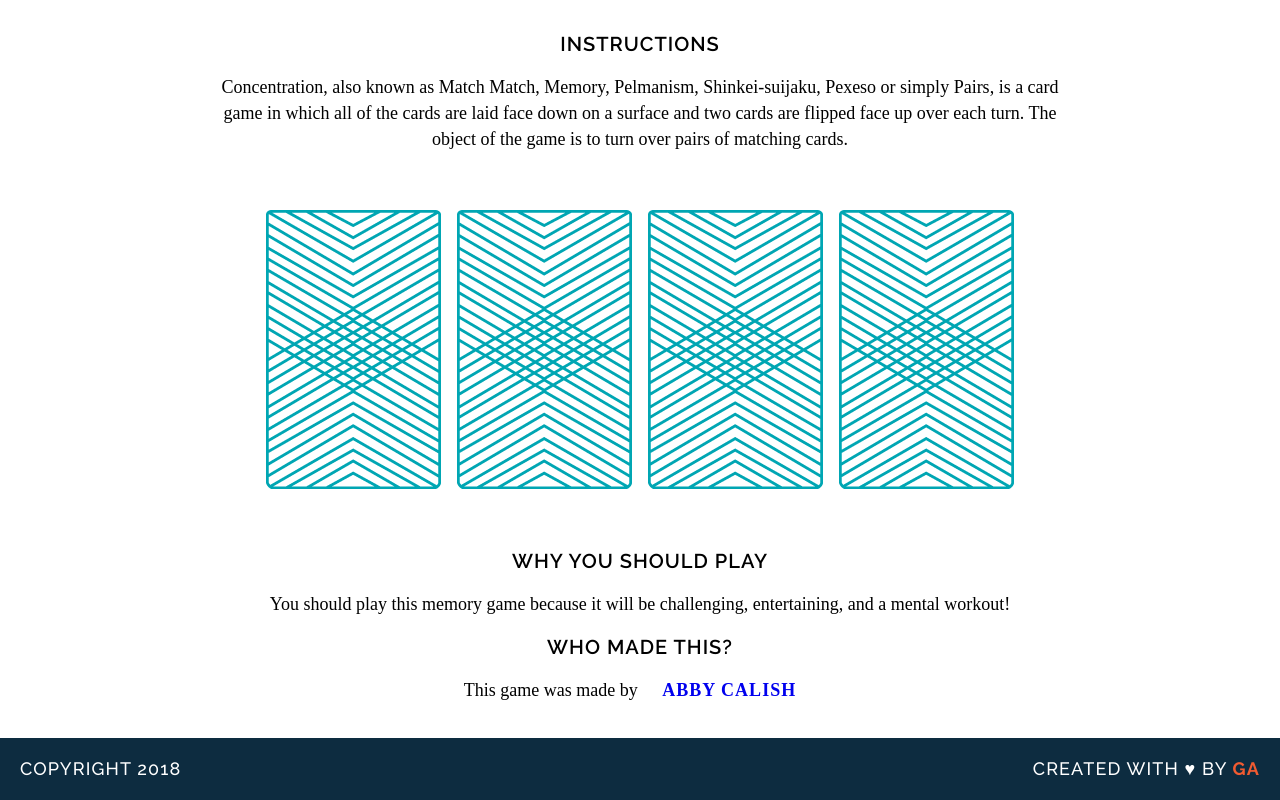
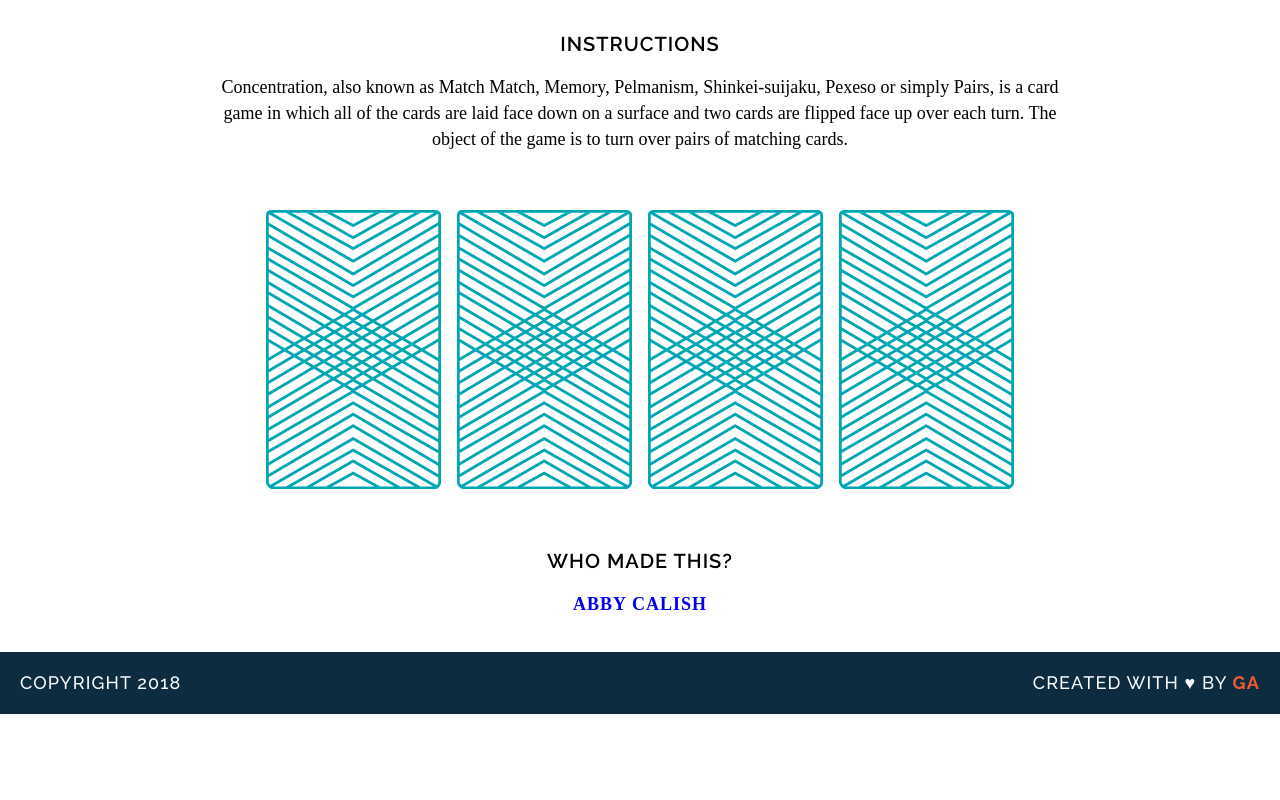
Before and after one commit to acalish/wdi-fundamentals-memorygame, a plain HTML site: page memory_game/index.html in a window 1280 px wide. Shown: the part 351-1151 px from the top of the page. After the commit the page ends 1065 px from the top, so only its background shows below. Drawn offline with Linux system fonts and the light colour scheme; a web font is replaced by a local one.

```diff
--- a/memory_game/index.html
+++ b/memory_game/index.html
@@ -18,10 +18,8 @@
 			<p>Concentration, also known as Match Match, Memory, Pelmanism, Shinkei-suijaku, Pexeso or simply Pairs, is a card game in which all of the cards are laid face down on a surface and two cards are flipped face up over each turn. The object of the game is to turn over pairs of matching cards.</p>
 		<div id="game-board" class="board clearfix"></div>
 
-		<h2>Why you should play</h2>
-			<p>You should play this memory game because it will be challenging, entertaining, and a mental workout!</p>
 		<h2>Who made this?</h2>
-			<p>This game was made by <a href="https://www.linkedin.com/in/abbycalish/">Abby Calish</a></p>
+			<p><a href="https://www.linkedin.com/in/abbycalish/">Abby Calish</a></p>
 	</main>
 	<footer class="clearfix">
 		<p class="copyright">Copyright 2018</p>
```
